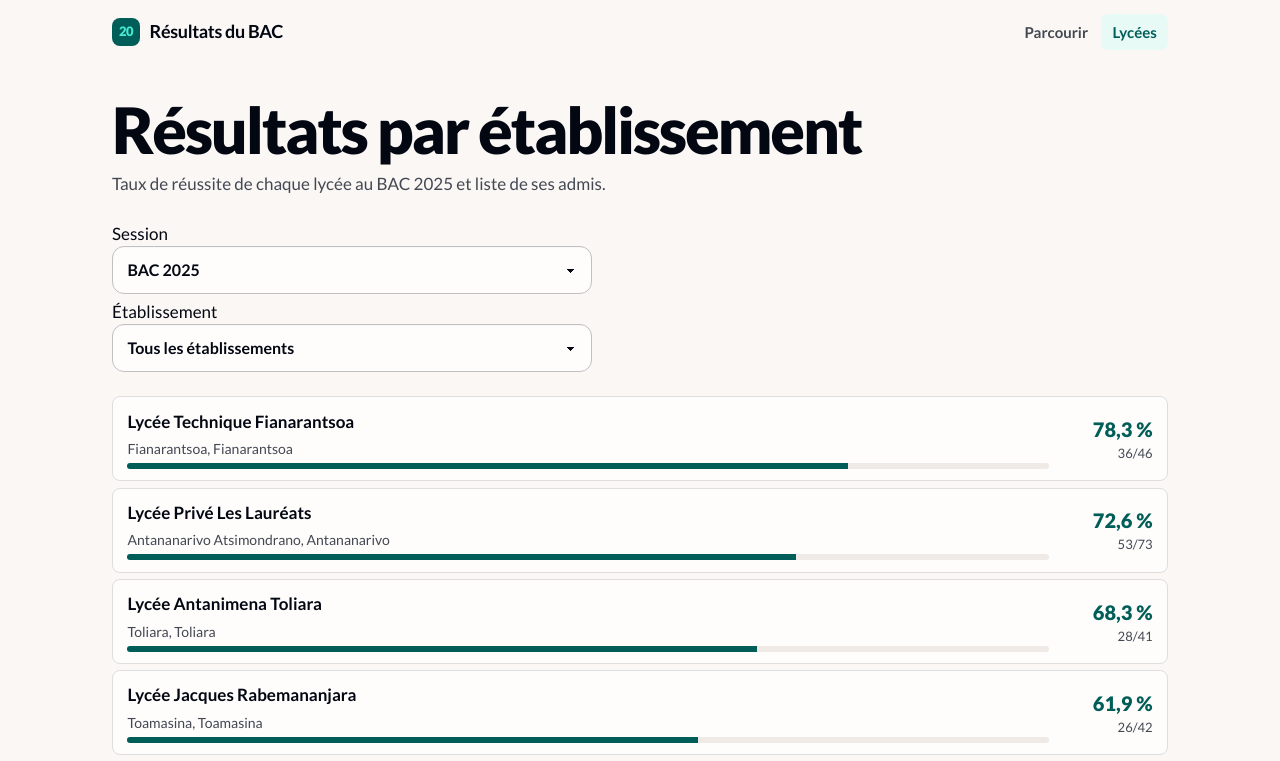
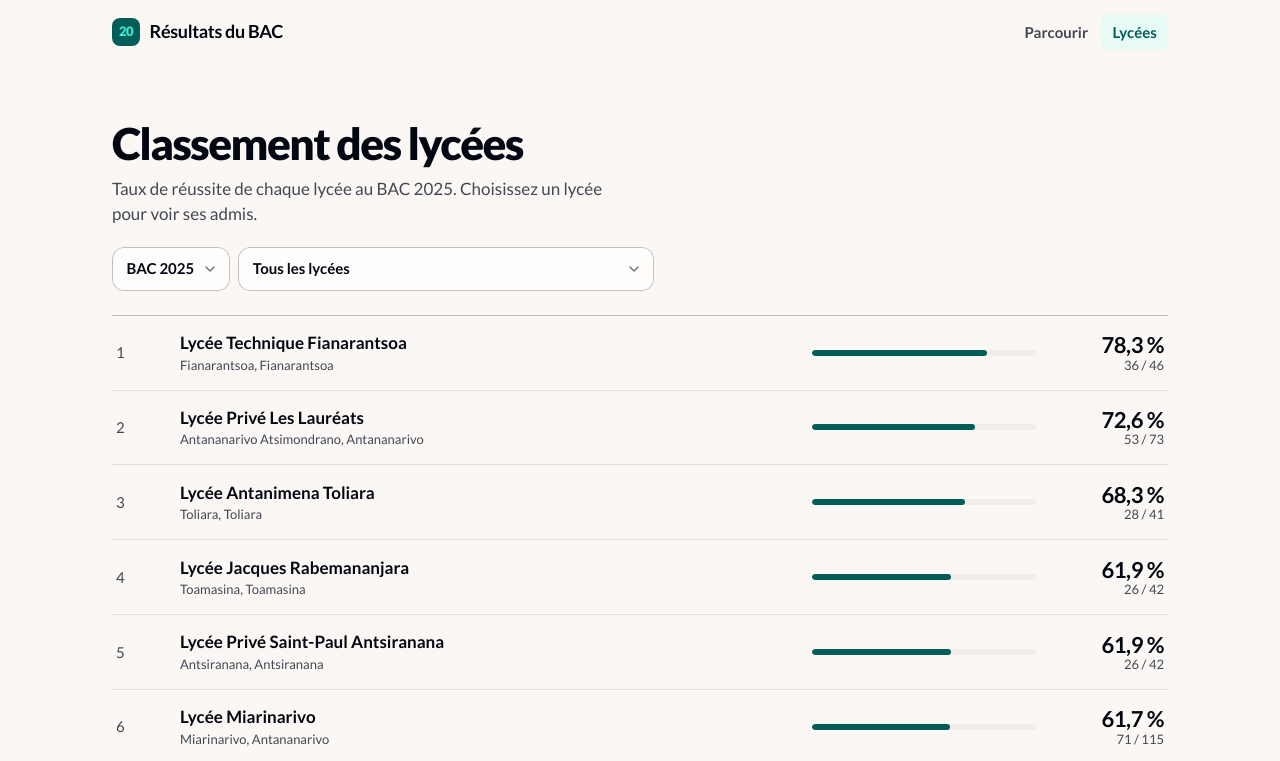
Before and after one commit to Dokja620/exam-result, a SvelteKit app: page /etablissements/2025 in a window 1280 px wide. Shown: the top 761 px of the page. Built offline with nearby package versions, Linux system fonts and the light colour scheme.

Commit message:
refactor(etab): quieter ranking and lycée sheet

```diff
--- a/src/routes/etablissements/[annee]/+page.svelte
+++ b/src/routes/etablissements/[annee]/+page.svelte
@@ -35,48 +35,55 @@
 </svelte:head>
 
 <div class="etab wrap">
-	<header>
-		<h1>Résultats par établissement</h1>
-		<p>Taux de réussite de chaque lycée au BAC {data.annee} et liste de ses admis.</p>
+	<header class="page-head">
+		<div>
+			<h1>{data.fiche ? data.fiche.label : 'Classement des lycées'}</h1>
+			{#if data.fiche}
+				<p>CISCO {data.fiche.cisco}, {data.fiche.province}. BAC {data.annee}.</p>
+			{:else}
+				<p>
+					Taux de réussite de chaque lycée au BAC {data.annee}. Choisissez un lycée pour voir ses
+					admis.
+				</p>
+			{/if}
+		</div>
 	</header>
 
 	<form class="picker" onsubmit={(e) => e.preventDefault()}>
 		<label>
-			<span>Session</span>
-			<select class="select" value={data.annee} onchange={pickYear}>
+			<span class="sr-only">Session</span>
+			<select class="field-select" value={data.annee} onchange={pickYear}>
 				{#each data.annees as a (a)}<option value={a}>BAC {a}</option>{/each}
 			</select>
 		</label>
-		<label>
-			<span>Établissement</span>
-			<select class="select" value={data.fiche?.label ?? ''} onchange={pick}>
-				<option value="">Tous les établissements</option>
+		<label class="grow">
+			<span class="sr-only">Lycée</span>
+			<select class="field-select" value={data.fiche?.label ?? ''} onchange={pick}>
+				<option value="">Tous les lycées</option>
 				{#each data.ecoles as e (e.label)}<option value={e.label}>{e.label}</option>{/each}
 			</select>
 		</label>
 	</form>
 
 	{#if data.fiche}
-		<section class="fiche" aria-labelledby="fiche-title">
-			<div class="head">
-				<h2 id="fiche-title">{data.fiche.label}</h2>
-				<p class="lieu">CISCO {data.fiche.cisco}, {data.fiche.province}</p>
-			</div>
+		<section class="fiche" aria-label="Résultats de {data.fiche.label}">
 			<div class="taux">
-				<span class="value">{fmtPct(data.fiche.taux)}</span>
+				<span class="value num">{fmtPct(data.fiche.taux)}</span>
 				<span class="legend">
-					{fmtInt(data.fiche.admis)} admis sur {fmtInt(data.fiche.total)} candidats présentés
+					de réussite : {fmtInt(data.fiche.admis)} admis sur {fmtInt(data.fiche.total)} candidats présentés
 				</span>
+				<span class="bar" aria-hidden="true"><span style="width: {data.fiche.taux}%"></span></span>
 			</div>
 
+			<h2>Les admis</h2>
 			{#if data.admis.length}
 				<div class="table-scroll">
 					<table class="results-table">
 						<thead>
 							<tr>
-								<th scope="col">Numéro</th>
-								<th scope="col">Nom et prénoms</th>
-								<th scope="col">Série</th>
+								<th scope="col" class="md">Numéro</th>
+								<th scope="col">Candidat</th>
+								<th scope="col" class="md">Série</th>
 								<th scope="col">Mention</th>
 								<th scope="col" class="moy">Moyenne</th>
 							</tr>
@@ -90,9 +97,9 @@
 										if (e.key === 'Enter') goto(resultPath(data.annee, r.numero));
 									}}
 								>
-									<td class="numero">{r.numero}</td>
+									<td class="numero md">{r.numero}</td>
 									<td class="name"><b>{r.nom}</b> {r.prenoms}</td>
-									<td>{r.serie}</td>
+									<td class="md">{r.serie}</td>
 									<td class="mention">{r.mention}</td>
 									<td class="moy">{moy(r.moyenne)}</td>
 								</tr>
@@ -103,19 +110,25 @@
 			{:else}
 				<div class="notice">
 					<Icon name="file-search" size={28} />
-					<strong>Aucun admis dans cet établissement cette session.</strong>
+					<strong>Aucun admis dans ce lycée cette session.</strong>
 				</div>
 			{/if}
+			<a class="back" href="/etablissements/{data.annee}">
+				<Icon name="arrow-left" size={18} /> Tous les lycées
+			</a>
 		</section>
 	{:else}
-		<ol class="ranking" aria-label="Établissements, par taux de réussite">
-			{#each [...data.ecoles].sort((a, b) => b.taux - a.taux) as e (e.label)}
+		<ol class="ranking" aria-label="Lycées, par taux de réussite">
+			{#each [...data.ecoles].sort((a, b) => b.taux - a.taux) as e, i (e.label)}
 				<li>
 					<a href="/etablissements/{data.annee}?ecole={encodeURIComponent(e.label)}">
-						<span class="nom">{e.label}</span>
-						<span class="pct">{fmtPct(e.taux)}<small>{e.admis}/{e.total}</small></span>
-						<span class="lieu">{e.cisco}, {e.province}</span>
+						<span class="rank num" aria-hidden="true">{i + 1}</span>
+						<span class="who">
+							<span class="nom">{e.label}</span>
+							<span class="lieu">{e.cisco}, {e.province}</span>
+						</span>
 						<span class="bar" aria-hidden="true"><span style="width: {e.taux}%"></span></span>
+						<span class="pct num">{fmtPct(e.taux)}<small>{e.admis} / {e.total}</small></span>
 					</a>
 				</li>
 			{/each}
--- a/src/scss/_etablissements.scss
+++ b/src/scss/_etablissements.scss
@@ -1,138 +1,177 @@
 @use './tokens' as *;
 
 .etab {
-	padding-block: 2rem 1rem;
+	padding-top: 2rem;
 	display: grid;
 	grid-template-columns: minmax(0, 1fr);
-	gap: 1.5rem;
 
-	header {
-		display: grid;
+	@include up($bp-md) {
+		padding-top: 3.5rem;
+	}
+
+	.page-head {
+		margin-bottom: 1.25rem;
+	}
+
+	.picker {
+		display: flex;
+		flex-wrap: wrap;
 		gap: 0.5rem;
-		p {
-			color: var(--ink-2);
-			max-width: 60ch;
+		margin-bottom: 1.5rem;
+
+		.grow {
+			flex: 1 1 14rem;
+			max-width: 26rem;
+			select {
+				width: 100%;
+			}
 		}
 	}
 
-	.picker {
-		display: grid;
-		gap: 0.3rem;
-		max-width: 30rem;
-
-		> span {
-			font-size: 0.8125rem;
-			font-weight: 700;
-			color: var(--ink-2);
-		}
-
-		select {
-			height: 3rem;
-			border: 1px solid var(--line-strong);
-			border-radius: var(--r-md);
-			background-color: var(--paper);
-			font-size: 1rem;
-			font-weight: 700;
-			padding-inline: 0.9rem 2.2rem;
-			color: var(--ink);
-			width: 100%;
-		}
-	}
-
-	// Vue d'un établissement
+	// Fiche d'un lycée
 	.fiche {
 		display: grid;
 		grid-template-columns: minmax(0, 1fr);
-		gap: 1.25rem;
+		gap: 1rem;
 		min-width: 0;
-
-		.head {
-			display: grid;
-			gap: 0.25rem;
-			.lieu {
-				color: var(--ink-2);
-			}
-		}
 
 		.taux {
 			display: grid;
 			grid-template-columns: auto minmax(0, 1fr);
-			align-items: center;
-			gap: 1rem;
-			padding: 1rem 1.25rem;
-			background: var(--mint-soft);
-			border-radius: var(--r-md);
+			align-items: baseline;
+			gap: 0.25rem 1rem;
+			padding: 1.5rem;
+			background: var(--paper);
+			border-radius: var(--r-lg);
+			box-shadow: var(--shadow-sheet);
+			margin-bottom: 1.5rem;
+			max-width: 36rem;
 
 			.value {
 				white-space: nowrap;
-				font-size: 2.25rem;
-				font-weight: 900;
+				font-family: var(--display);
+				font-size: clamp(2.5rem, 2rem + 2vw, 3.25rem);
+				font-weight: 650;
+				letter-spacing: -0.04em;
 				color: var(--teal);
 				line-height: 1;
-				font-variant-numeric: tabular-nums;
 			}
 			.legend {
 				color: var(--ink-2);
-				font-size: 0.9375rem;
+				font-size: var(--fs-sm);
 			}
+			.bar {
+				grid-column: 1 / -1;
+				margin-top: 1rem;
+			}
+		}
+
+		h2 {
+			font-size: var(--fs-lg);
+		}
+
+		.back {
+			display: inline-flex;
+			align-items: center;
+			gap: 0.35rem;
+			margin-top: 1rem;
+			font-weight: 700;
+			font-size: var(--fs-sm);
+			text-decoration: none;
 		}
 	}
 
-	// Classement de tous les établissements
+	.bar {
+		display: block;
+		height: 0.375rem;
+		border-radius: 999px;
+		background: color-mix(in oklab, var(--color-base-200) 85%, var(--paper));
+		overflow: hidden;
+
+		> span {
+			display: block;
+			height: 100%;
+			background: var(--teal);
+			border-radius: inherit;
+		}
+	}
+
+	// Classement
 	.ranking {
 		list-style: none;
 		margin: 0;
 		padding: 0;
-		display: grid;
-		gap: 0.4rem;
+		border-top: 1px solid var(--line-strong);
 
-		li a {
+		li {
+			border-bottom: 1px solid var(--line);
+		}
+
+		a {
 			display: grid;
-			grid-template-columns: 1fr 5.5rem;
-			gap: 0.25rem 1rem;
+			grid-template-columns: 2rem minmax(0, 1fr) auto;
+			grid-template-areas:
+				'rank who pct'
+				'. bar bar';
 			align-items: center;
-			padding: 0.7rem 0.9rem;
-			background: var(--paper);
-			border: 1px solid var(--line);
-			border-radius: var(--r-sm);
+			gap: 0.5rem 0.75rem;
+			padding: 0.9rem 0.25rem;
 			color: var(--ink);
 			text-decoration: none;
 
+			@include up($bp-md) {
+				grid-template-columns: 2.5rem minmax(0, 1fr) minmax(8rem, 14rem) 6.5rem;
+				grid-template-areas: 'rank who bar pct';
+				gap: 1.5rem;
+			}
+
 			&:hover {
-				background: var(--mint-soft);
+				background: var(--mint-wash);
+				.nom {
+					color: var(--teal);
+				}
 			}
+			&:focus-visible {
+				outline-offset: -2px;
+			}
+		}
+
+		.rank {
+			grid-area: rank;
+			color: var(--ink-2);
+			font-size: var(--fs-sm);
+		}
+		.who {
+			grid-area: who;
+			display: grid;
+			min-width: 0;
 		}
 		.nom {
 			font-weight: 700;
 		}
 		.lieu {
-			font-size: 0.875rem;
+			font-size: var(--fs-xs);
 			color: var(--ink-2);
 		}
 		.bar {
-			grid-column: 1;
-			height: 0.375rem;
-			border-radius: 999px;
-			background: var(--color-base-200);
-			overflow: hidden;
-			> span {
-				display: block;
-				height: 100%;
-				background: var(--teal);
-			}
+			grid-area: bar;
 		}
 		.pct {
-			grid-row: 1 / span 3;
-			grid-column: 2;
+			grid-area: pct;
 			text-align: right;
-			font-weight: 900;
-			font-size: 1.25rem;
-			font-variant-numeric: tabular-nums;
-			color: var(--teal);
+			font-family: var(--display);
+			font-weight: 650;
+			font-size: var(--fs-lg);
+			letter-spacing: -0.02em;
+			line-height: 1.1;
+			white-space: nowrap;
+
 			small {
 				display: block;
+				font-family: var(--text);
 				font-weight: 400;
-				font-size: 0.8125rem;
+				font-size: var(--fs-xs);
+				letter-spacing: 0;
 				color: var(--ink-2);
 			}
 		}
```
